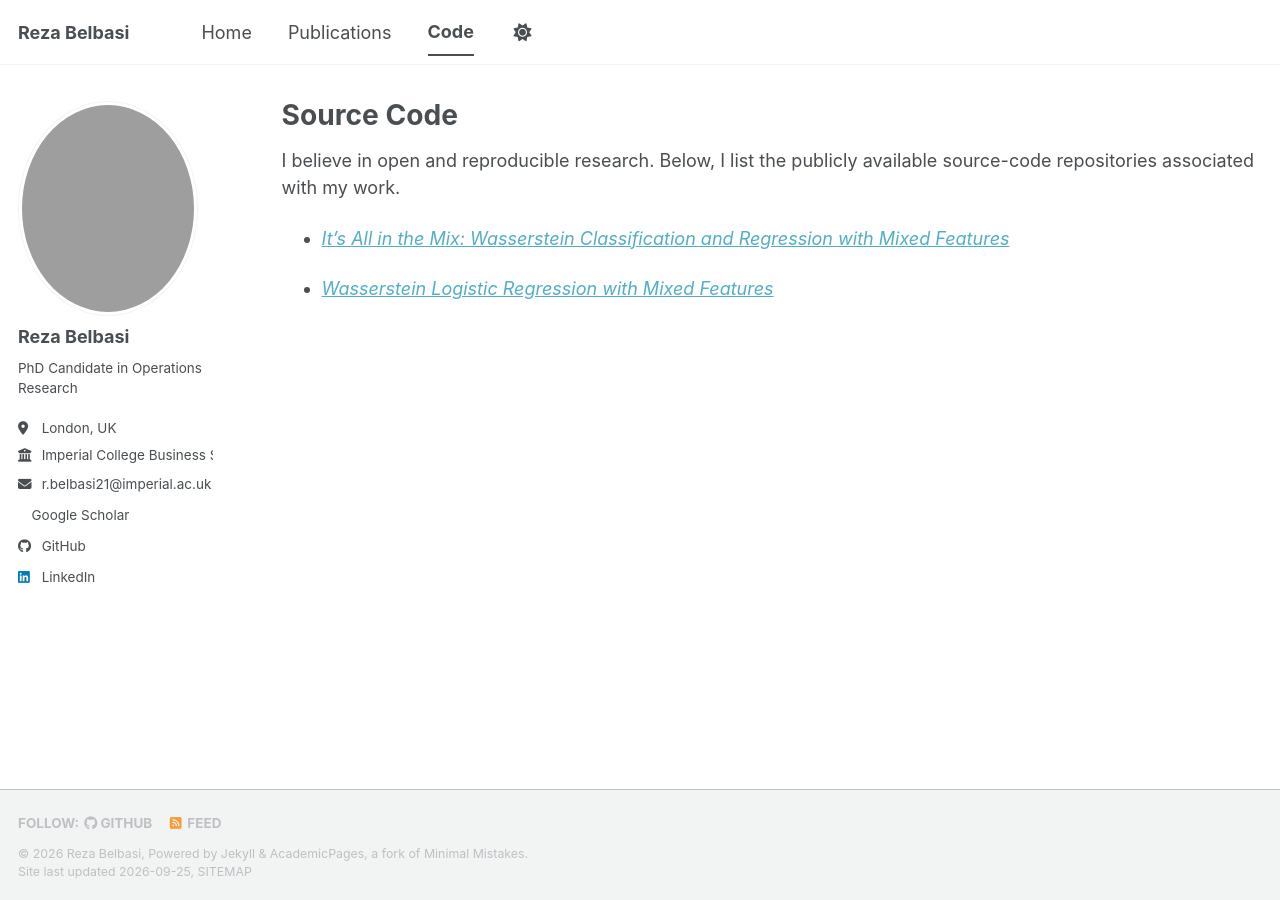
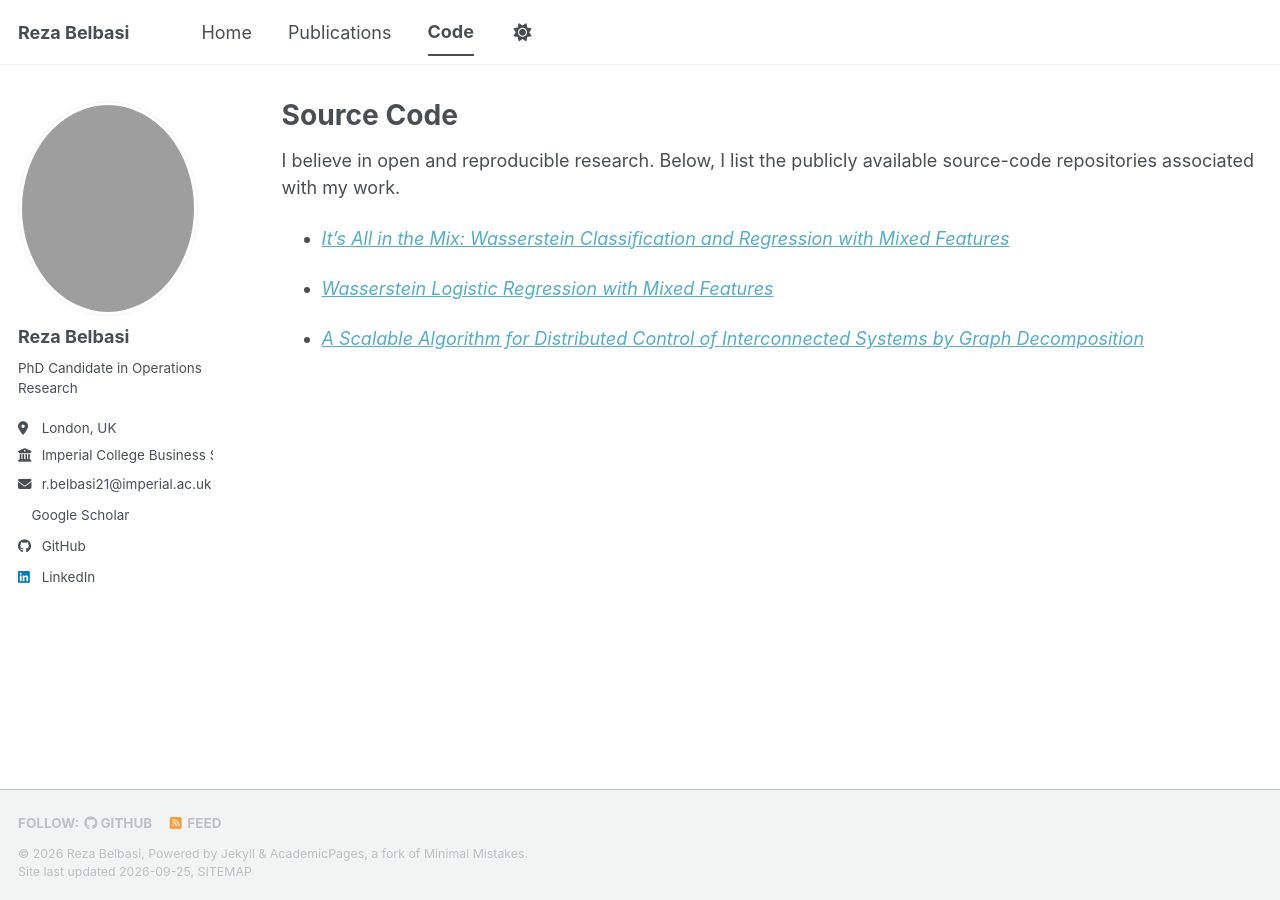
Before and after one commit to rezabelbasi/rezabelbasi.github.io, a Jekyll site: the page built from _pages/code.md, in a window 1280 px wide. Built offline with Jekyll 4.4.1, drawn with Linux system fonts in a browser that asks for light colours; a style sheet for code colours, icons or effects is not loaded.

Commit message:
Add link to scalable algorithm for distributed control

```diff
--- a/_pages/code.md
+++ b/_pages/code.md
@@ -10,3 +10,5 @@ I believe in open and reproducible research. Below, I list the publicly availabl
 - [*It's All in the Mix: Wasserstein Classification and Regression with Mixed Features*](https://github.com/rezabelbasi/Wasserstein-Mixed-Features)
 
 - [*Wasserstein Logistic Regression with Mixed Features*](https://github.com/selvi-aras/WassersteinLR)
+
+- [*A Scalable Algorithm for Distributed Control of Interconnected Systems by Graph Decomposition*](https://github.com/rezabelbasi/Scalable-Distributed-Control)
```
